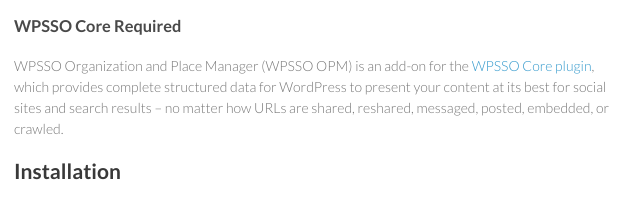
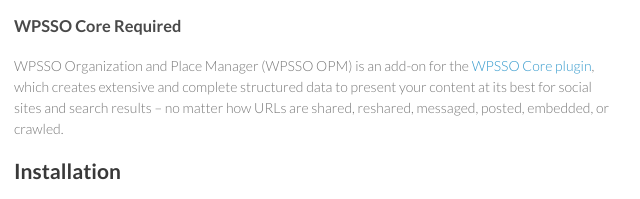
Before and after one commit to surniaulula/wpsso-organization-place, a plain HTML site: page index.html in a window 1280 px wide. Shown: the part 2052-2251 px from the top of the page, 506-1146 px from the left. Drawn offline with Linux system fonts and the light colour scheme.

Commit message:
documentation and assets update

```diff
--- a/index.html
+++ b/index.html
@@ -135,7 +135,7 @@
 
 <h3>WPSSO Core Required</h3>
 
-<p>WPSSO Organization and Place Manager (WPSSO OPM) is an add-on for the <a href="https://wordpress.org/plugins/wpsso/">WPSSO Core plugin</a>, which provides complete structured data for WordPress to present your content at its best for social sites and search results – no matter how URLs are shared, reshared, messaged, posted, embedded, or crawled.</p>
+<p>WPSSO Organization and Place Manager (WPSSO OPM) is an add-on for the <a href="https://wordpress.org/plugins/wpsso/">WPSSO Core plugin</a>, which creates extensive and complete structured data to present your content at its best for social sites and search results – no matter how URLs are shared, reshared, messaged, posted, embedded, or crawled.</p>
 
 <h2>Installation</h2>
 
```
Also changed, not shown: readme.txt, 1 other file.
